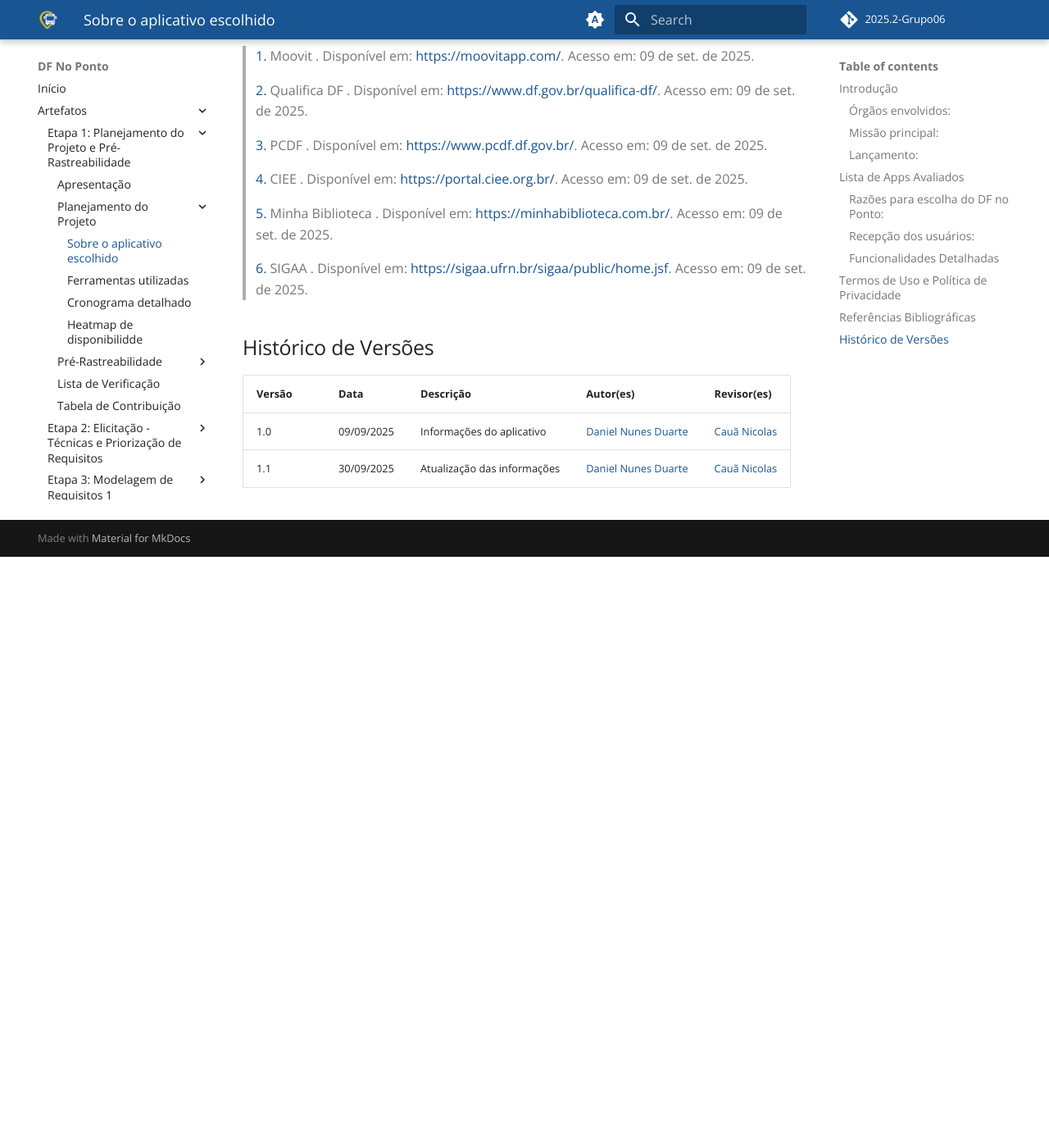
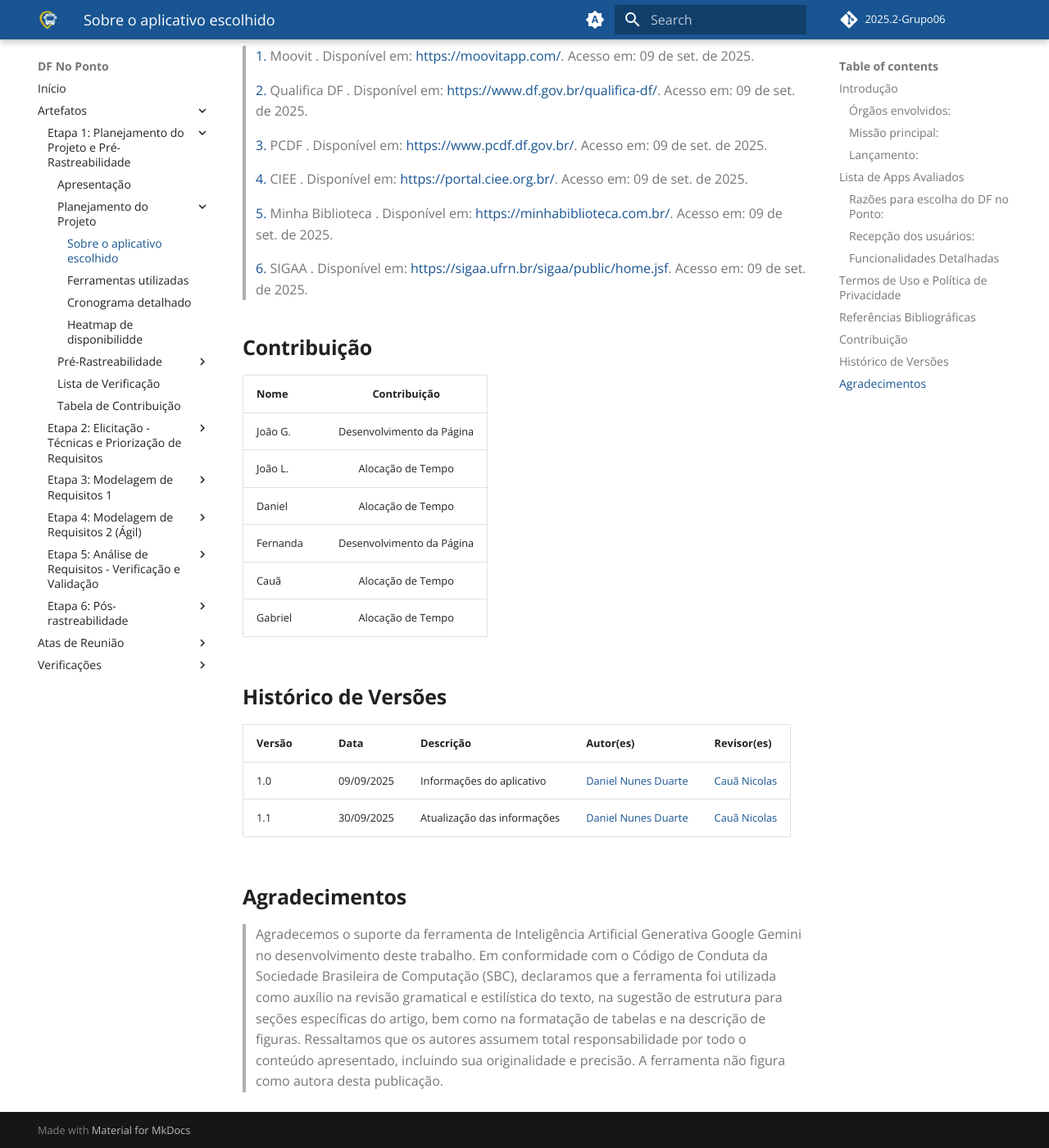
Before and after one commit to Requisitos-de-Software/2025.2-Grupo06, an MkDocs documentation site: the page built from docs/Planejamento/Aplicativoescolhido.md, in a window 1280 px wide and 1400 px high, scrolled down 3100 px. Shown: the whole window at 82% size. Built offline with MkDocs 1.6.1 and Material for MkDocs 9.7.7, drawn with Linux system fonts in a browser that asks for light colours; comment, search, counter and statistics services are not loaded; before the commit the page ends 3779 px from its top, so only the background shows below that.

Commit message:
algumas tabelas e ferramentas etapa 1

```diff
--- a/docs/Planejamento/Aplicativoescolhido.md
+++ b/docs/Planejamento/Aplicativoescolhido.md
@@ -9,21 +9,21 @@
 - Funcionalidades de personalização e acessibilidade
 - Disponível gratuitamente para Android e iOS.
 ---
-## Introdução
+## **Introdução**
 O **DF no Ponto** é uma iniciativa estratégica do GDF para modernizar e simplificar a experiência de transporte público. Sob o lema _"menos espera, mais mobilidade"_, o aplicativo consolida dados oficiais em uma plataforma acessível e confiável.
 
-### Órgãos envolvidos:
+### **Órgãos envolvidos:**
 - **Secretaria de Transporte e Mobilidade (SEMOB)**
 - **Sociedade de Transportes Coletivos de Brasília (TCB)**
 
-### Missão principal:
+### **Missão principal:**
 Ser um **guia inteligente** que facilite o dia a dia do cidadão, garantindo mobilidade urbana simples e sem contratempos.
 
-### Lançamento:
+### **Lançamento:**
 - A versão móvel foi lançada oficialmente por volta de **29 de julho de 2025**, substituindo um site anterior com serviços semelhantes.
 
 ---
-## Lista de Apps Avaliados
+## **Lista de Apps Avaliados**
 
 | Aplicativo | Finalidade |
 |---|---|
@@ -37,7 +37,7 @@
 <font size="2"><p style="text-align: center"><b>Tabela 2</b> - Aplicativos Analisados - Autoria: Daniel Nunes</p></font>
 
 
-### Razões para escolha do DF no Ponto:
+### **Razões para escolha do DF no Ponto:**
 
 - **Abrangência de funcionalidades**: rastreamento, planejamento de rotas, alertas e personalização.
 - **Acessibilidade**: suporte ao TalkBack para usuários com deficiência visual.
@@ -46,7 +46,7 @@
 - **Facilidade de uso**: não exige registro para funcionamento.
 - **Interação com o usuário**: canal direto com o Centro de Supervisão Operacional e espaço para feedback.
 
-### Recepção dos usuários:
+### **Recepção dos usuários:**
 Apesar da alta classificação geral, há críticas quanto à performance no Android:
 - Lentidão e travamentos
 - Preferência pela versão web anterior
@@ -54,7 +54,7 @@
 
 ---
 
-### Funcionalidades Detalhadas
+### **Funcionalidades Detalhadas**
 
 | **Categoria de Recurso**     | **Funcionalidades**                                                                                                                                           |
 |-----------------------------|---------------------------------------------------------------------------------------------------------------------------------------------------------------|
@@ -67,7 +67,7 @@
 
 ---
 
-## Termos de Uso e Política de Privacidade
+## **Termos de Uso e Política de Privacidade**
 
 As diretrizes legais e de privacidade do aplicativo **DF no Ponto** estão disponíveis nos links oficiais abaixo:
 
@@ -77,7 +77,7 @@
 Esses documentos descrevem os direitos, deveres e garantias dos usuários, bem como o tratamento de dados pessoais conforme as diretrizes da LGPD (Lei Geral de Proteção de Dados).
 
 ---
-## Referências Bibliográficas
+## **Referências Bibliográficas**
 ><a id="APP1" href="#anchor_APP1">1.</a> Moovit . Disponível em: [https://moovitapp.com/](). Acesso em: 09 de set. de 2025.
 
 ><a id="APP2" href="#anchor_APP2">2.</a> Qualifica DF . Disponível em: [https://www.df.gov.br/qualifica-df/](). Acesso em: 09 de set. de 2025.
@@ -91,9 +91,25 @@
 ><a id="APP6" href="#anchor_APP6">6.</a> SIGAA . Disponível em: [https://sigaa.ufrn.br/sigaa/public/home.jsf](). Acesso em: 09 de set. de 2025.
 
 
-## Histórico de Versões
+## **Contribuição**
+
+| Nome     | Contribuição |
+| :------- | :---------------: |
+| João G.  |      Desenvolvimento da Página       |
+| João L.   |      Alocação de Tempo       |
+| Daniel     |      Alocação de Tempo       |
+| Fernanda |      Desenvolvimento da Página       |
+| Cauã   |      Alocação de Tempo       |
+| Gabriel   |      Alocação de Tempo       |
+
+## **Histórico de Versões**
 
 | **Versão** | **Data**     | **Descrição**             | **Autor(es)**           | **Revisor(es)**         |
 |------------|--------------|----------------------------|--------------------------|--------------------------|
 | 1.0        | 09/09/2025   | Informações do aplicativo  | [Daniel Nunes Duarte](https://github.com/DanNunes777)  | [Cauã Nicolas](https://github.com/cauanicolas)   |
 | 1.1        | 30/09/2025   | Atualização das informações| [Daniel Nunes Duarte](https://github.com/DanNunes777)  | [Cauã Nicolas](https://github.com/cauanicolas)   |
+
+
+## **Agradecimentos**
+
+>Agradecemos o suporte da ferramenta de Inteligência Artificial Generativa Google Gemini no desenvolvimento deste trabalho. Em conformidade com o Código de Conduta da Sociedade Brasileira de Computação (SBC), declaramos que a ferramenta foi utilizada como auxílio na revisão gramatical e estilística do texto, na sugestão de estrutura para seções específicas do artigo, bem como na formatação de tabelas e na descrição de figuras. Ressaltamos que os autores assumem total responsabilidade por todo o conteúdo apresentado, incluindo sua originalidade e precisão. A ferramenta não figura como autora desta publicação.
```
Also changed, not shown: docs/Planejamento/Cronogramadetalhado.md (+18 -0 lines), docs/Planejamento/Ferramentasuti.md (+25 -8 lines), docs/Planejamento/Heatmap.md (+21 -4 lines), docs/assets/logos/figma.png (added), docs/assets/logos/imgbb.png (added).
